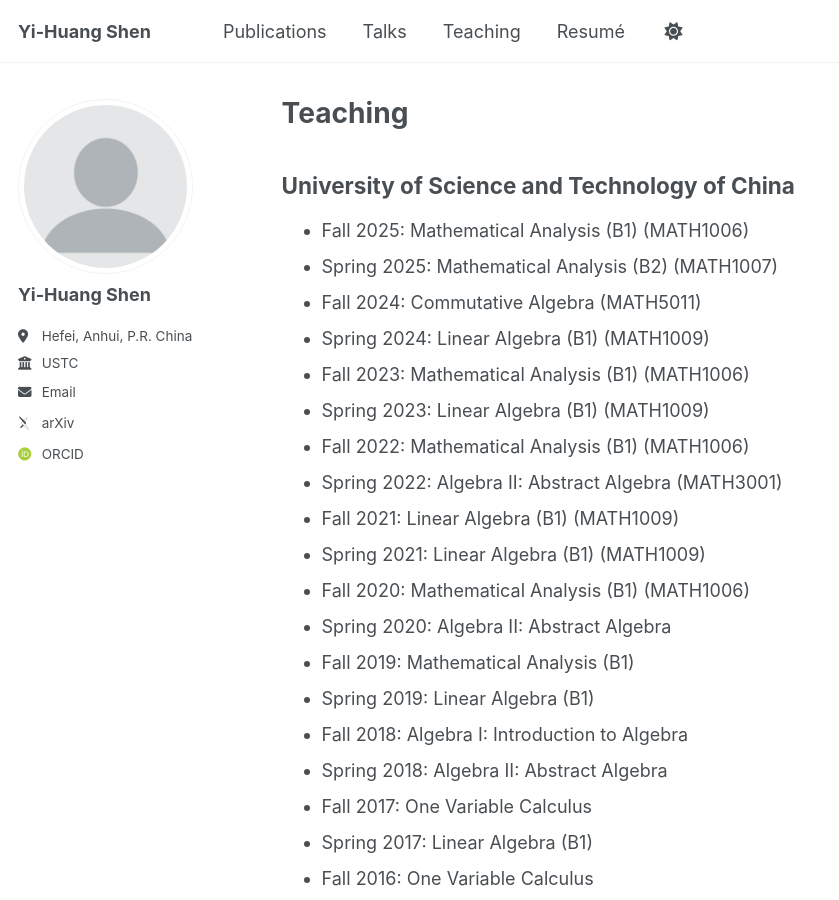
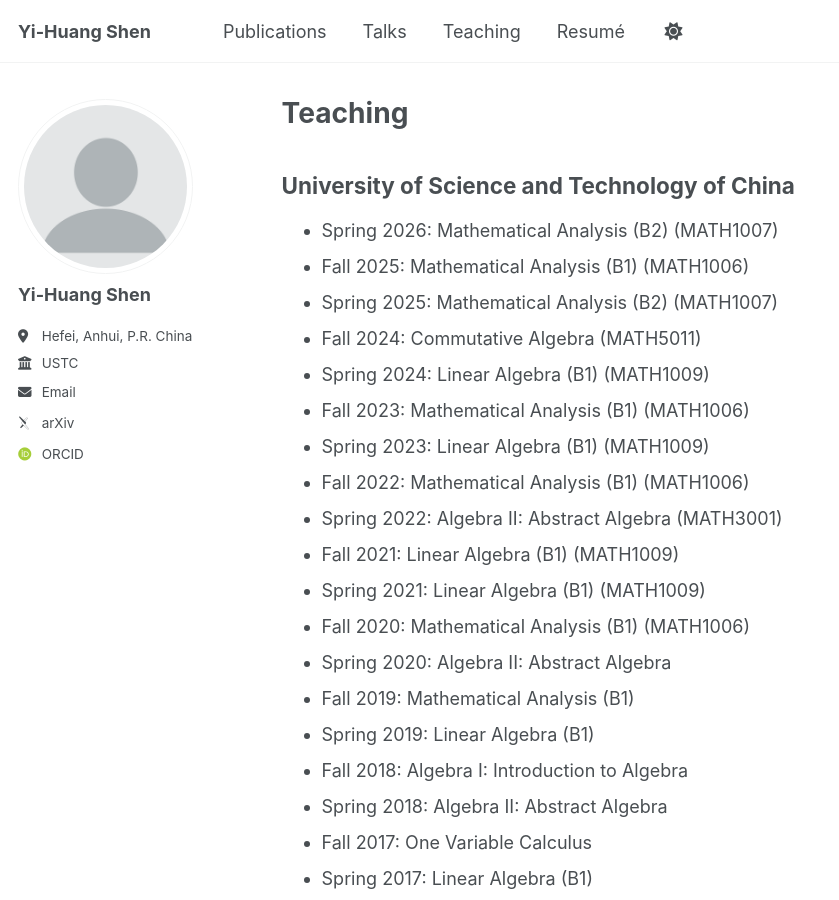
Before and after one commit to YiHuangShen-USTC/YiHuangShen-USTC.github.io, a Jekyll site: the page built from _pages/teaching.md, in a window 1280 px wide and 900 px high. Shown: the whole window, without its empty margins (0-839 px from the left). Built offline with Jekyll 4.4.1, drawn with Linux system fonts in a browser that asks for light colours; some web fonts are replaced; a script that is not in the unit is left out.

Commit message:
Update teaching.md

```diff
--- a/_pages/teaching.md
+++ b/_pages/teaching.md
@@ -8,6 +8,7 @@
 {% include base_path %}
 
 ## University of Science and Technology of China
+* Spring 2026: Mathematical Analysis (B2) (MATH1007)
 * Fall 2025: Mathematical Analysis (B1) (MATH1006)
 * Spring 2025: Mathematical Analysis (B2) (MATH1007)
 * Fall 2024: Commutative Algebra (MATH5011)
```
